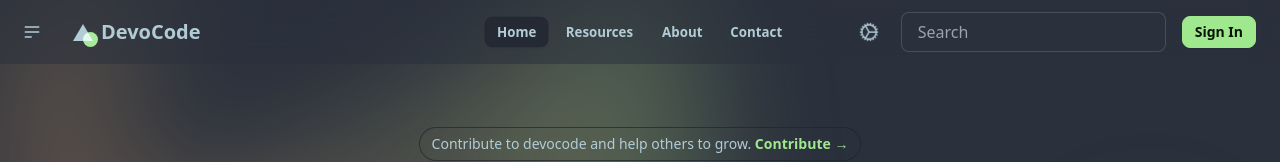
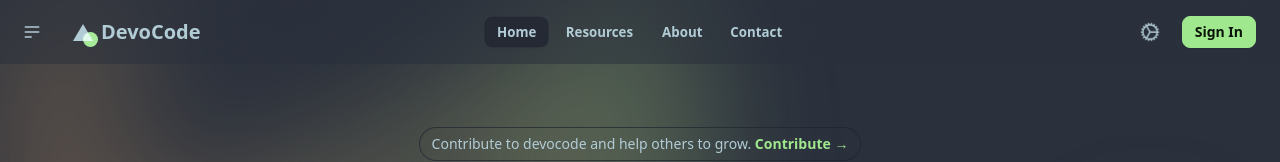
Before and after one commit to imankitkalirawana/dynamic-devocode, a Next.js app: page / in a window 1280 px wide. Shown: the top 162 px of the page. Built offline with nearby package versions, Linux system fonts and the light colour scheme.

Commit message:
Update Navbar search input styling

```diff
--- a/components/common/Navbar.tsx
+++ b/components/common/Navbar.tsx
@@ -175,7 +175,7 @@ const Navbar = () => {
             </svg>
           </Link>
 
-          <div className="hidden md:block form-control mr-4 ">
+          <div className="hidden form-control mr-4 ">
             <input
               type="text"
               placeholder="Search"
```
